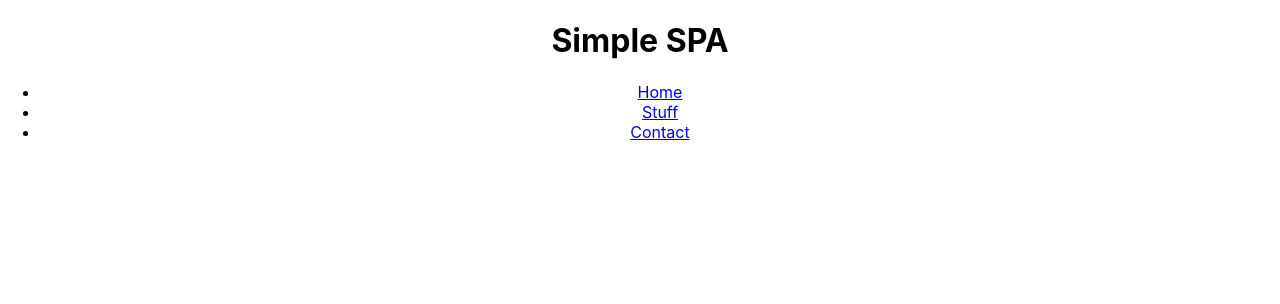
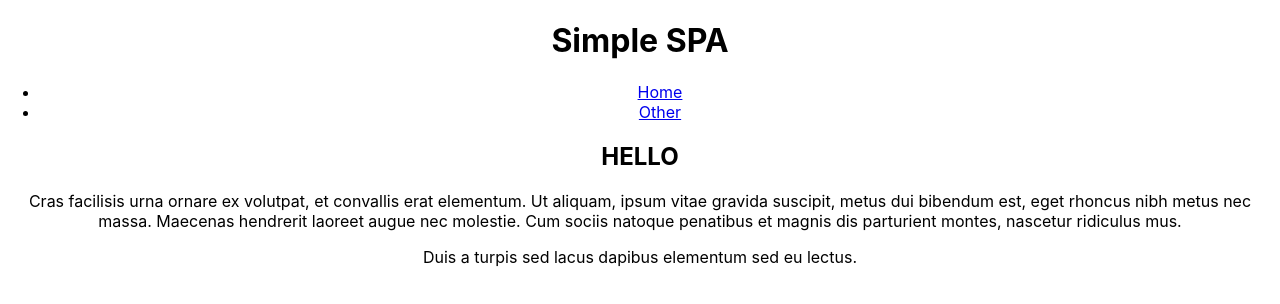
Before and after one commit to Danieljara23/luxury-smile, a React (Create React App) app: page / in a window 1280 px wide. Shown: the top 304 px of the page. Built offline with nearby package versions, Linux system fonts and the light colour scheme.

Commit message:
Single page navigation added

```diff
--- a/package.json
+++ b/package.json
@@ -6,6 +6,7 @@
     "@types/jest": "^24.0.15",
     "@types/node": "^12.0.10",
     "@types/react-dom": "^16.8.4",
+    "@types/react-router-dom": "^4.3.4",
     "react": "^16.8.6",
     "react-dom": "^16.8.6",
     "react-router-dom": "^5.0.1",
--- a/src/App.tsx
+++ b/src/App.tsx
@@ -1,19 +1,28 @@
 import React from 'react';
 import './App.css';
+import {
+  Route,
+  NavLink,
+  HashRouter
+} from "react-router-dom";
+import Home from './components/Home'
+import Other from './components/Other'
 
 const App: React.FC = () => {
   return (
+    <HashRouter>
       <div className="App">
         <h1>Simple SPA</h1>
         <ul className="header">
-        <li><a href="/">Home</a></li>
-        <li><a href="/stuff">Stuff</a></li>
-        <li><a href="/contact">Contact</a></li>
+          <li><NavLink to="/">Home</NavLink></li>
+          <li><NavLink to="/Other">Other</NavLink></li>
         </ul>
         <div className="content">
-
+          <Route exact path="/" component={Home}/>
+          <Route path="/Other" component={Other}/>
         </div>
       </div>
+    </HashRouter>
   );
 }
 
--- /dev/null
+++ b/src/components/Home.tsx
@@ -0,0 +1,19 @@
+import React from 'react'
+
+const Home:React.FC = () => {
+    return(
+        <div>
+        <h2>HELLO</h2>
+        <p>Cras facilisis urna ornare ex volutpat, et
+        convallis erat elementum. Ut aliquam, ipsum vitae
+        gravida suscipit, metus dui bibendum est, eget rhoncus nibh
+        metus nec massa. Maecenas hendrerit laoreet augue
+        nec molestie. Cum sociis natoque penatibus et magnis
+        dis parturient montes, nascetur ridiculus mus.</p>
+
+        <p>Duis a turpis sed lacus dapibus elementum sed eu lectus.</p>
+      </div>
+    )
+}
+
+export default Home
--- /dev/null
+++ b/src/components/Other.tsx
@@ -0,0 +1,12 @@
+import React from 'react'
+
+const Other:React.FC = () => {
+    return(
+        <div>
+        <h2>Others</h2>
+        <p>Lorem, ipsum dolor sit amet consectetur adipisicing elit. Quas odio quidem eius quibusdam, natus alias enim sunt labore reiciendis in itaque, quaerat unde ullam, exercitationem sequi error quae distinctio facere.</p>
+      </div>
+    )
+}
+
+export default Other
```
Also changed, not shown: 1 other file (tests, documents, lock files or other folders). Lines whose indentation alone changed are shown as unchanged.
